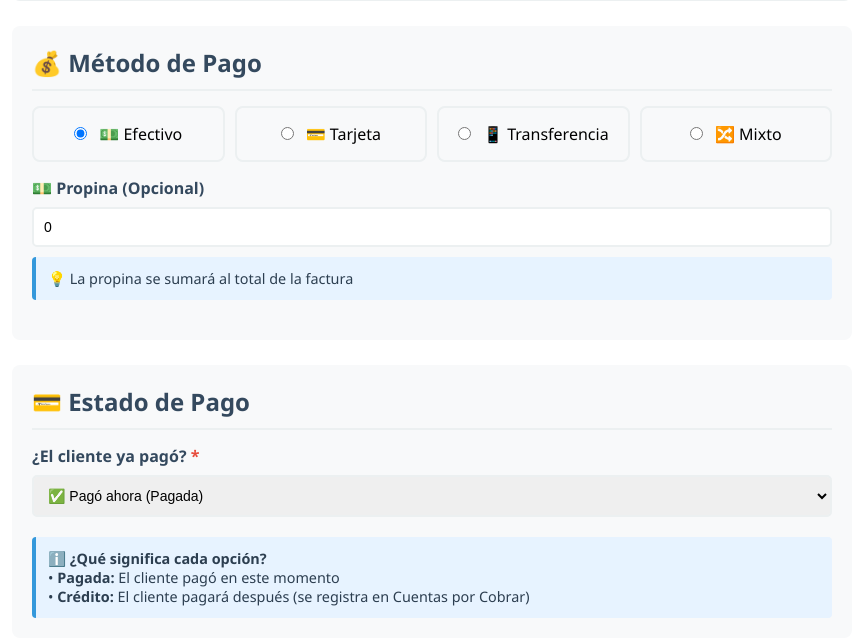
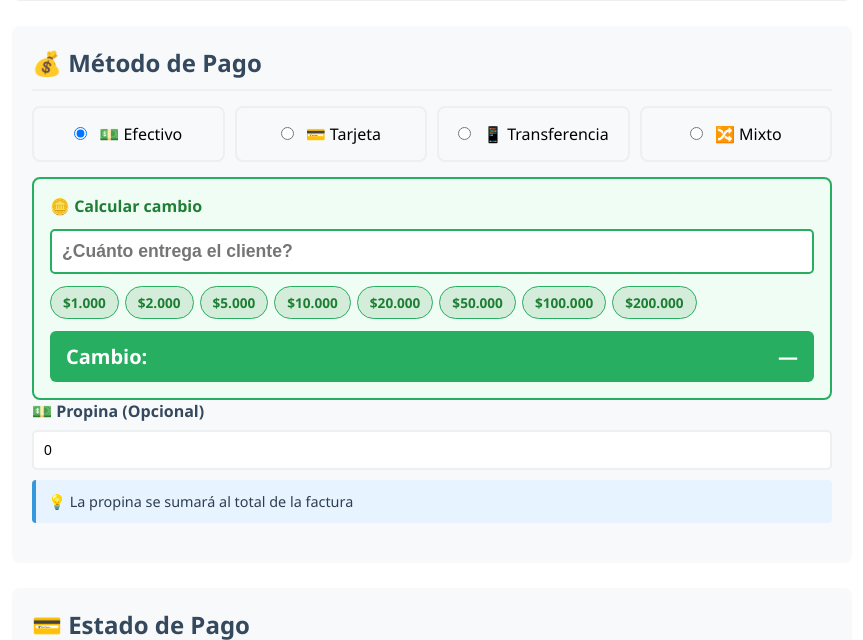
Before and after one commit to vallejoj645/Punto-saludable, a Flask app: page /facturar_sesion/1 in a window 1280 px wide. Shown: the part 619-1259 px from the top of the page, without its empty margins (208-1071 px from the left). Run offline with Flask 3, Linux system fonts and the light colour scheme; a user stored in the database is signed in; tables that the repository leaves empty hold one stand-in row (values such as "Sample post").

Commit message:
Update facturar_sesion.html

```diff
--- a/templates/facturar_sesion.html
+++ b/templates/facturar_sesion.html
@@ -197,6 +197,39 @@
             color: #2c3e50;
         }
 
+        /* ── Calculadora de cambio ── */
+        .cambio-box {
+            display: none;
+            background: #f0fdf4;
+            border: 2px solid #27ae60;
+            border-radius: 8px;
+            padding: 16px;
+            margin-top: 15px;
+        }
+        .cambio-box.visible { display: block; }
+        .cambio-box h3 { color: #1e7e34; margin-bottom: 12px; font-size: 1rem; }
+        .cambio-input-row { display: flex; gap: 10px; align-items: center; margin-bottom: 12px; }
+        .cambio-input-row input {
+            flex: 1; padding: 10px; border: 2px solid #27ae60;
+            border-radius: 5px; font-size: 1.1rem; font-weight: 700;
+        }
+        .cambio-input-row input:focus { outline: none; border-color: #1e7e34; }
+        .billetes { display: flex; flex-wrap: wrap; gap: 6px; margin-bottom: 12px; }
+        .billete {
+            padding: 6px 12px; background: #d4edda; border: 1px solid #27ae60;
+            border-radius: 20px; font-size: 0.85rem; font-weight: 600;
+            color: #1e7e34; cursor: pointer; transition: all 0.2s;
+        }
+        .billete:hover { background: #27ae60; color: white; }
+        .cambio-resultado {
+            display: flex; justify-content: space-between; align-items: center;
+            padding: 12px 16px; border-radius: 6px;
+            background: #27ae60; color: white;
+            font-size: 1.25rem; font-weight: 800;
+        }
+        .cambio-resultado.negativo { background: #e74c3c; }
+        .cambio-resultado.exacto  { background: #2980b9; }
+
         .required {
             color: #e74c3c;
             font-weight: bold;
@@ -391,6 +424,29 @@
                     </div>
                 </div>
 
+                <!-- Calculadora de cambio (solo efectivo) -->
+                <div class="cambio-box" id="cambio-box">
+                    <h3>🪙 Calcular cambio</h3>
+                    <div class="cambio-input-row">
+                        <input type="number" id="pago-recibido" placeholder="¿Cuánto entrega el cliente?"
+                               min="0" oninput="calcularCambio()">
+                    </div>
+                    <div class="billetes" id="billetes">
+                        <span class="billete" onclick="setBillete(1000)">$1.000</span>
+                        <span class="billete" onclick="setBillete(2000)">$2.000</span>
+                        <span class="billete" onclick="setBillete(5000)">$5.000</span>
+                        <span class="billete" onclick="setBillete(10000)">$10.000</span>
+                        <span class="billete" onclick="setBillete(20000)">$20.000</span>
+                        <span class="billete" onclick="setBillete(50000)">$50.000</span>
+                        <span class="billete" onclick="setBillete(100000)">$100.000</span>
+                        <span class="billete" onclick="setBillete(200000)">$200.000</span>
+                    </div>
+                    <div class="cambio-resultado" id="cambio-resultado">
+                        <span>Cambio:</span>
+                        <span id="cambio-valor">—</span>
+                    </div>
+                </div>
+
                 <div class="form-group">
                     <label>💵 Propina (Opcional)</label>
                     <input type="number" name="propina" id="propina" step="0.01" min="0" value="0" oninput="calcularTotal()" placeholder="0.00">
@@ -471,6 +527,11 @@
     <script>
         const subtotalBase = {{ subtotal }};
 
+        function totalActual() {
+            const propina = parseFloat(document.getElementById('propina').value) || 0;
+            return subtotalBase + propina;
+        }
+
         // Calcular total con propina
         function calcularTotal() {
             const propina = parseFloat(document.getElementById('propina').value) || 0;
@@ -484,17 +545,55 @@
             } else {
                 document.getElementById('propina-display').style.display = 'none';
             }
+
+            calcularCambio();
         }
 
-        // Mostrar/ocultar desglose de pago mixto
+        // ── Calculadora de cambio ──
+        function calcularCambio() {
+            const pago = parseFloat(document.getElementById('pago-recibido').value) || 0;
+            const total = totalActual();
+            const cambio = pago - total;
+            const el = document.getElementById('cambio-resultado');
+            const valorEl = document.getElementById('cambio-valor');
+
+            if (!pago) {
+                valorEl.textContent = '—';
+                el.className = 'cambio-resultado';
+                return;
+            }
+            if (cambio < 0) {
+                valorEl.textContent = '-$' + Math.abs(cambio).toLocaleString('es-CO', {maximumFractionDigits: 0}) + ' (falta)';
+                el.className = 'cambio-resultado negativo';
+            } else if (cambio === 0) {
+                valorEl.textContent = 'Exacto ✓';
+                el.className = 'cambio-resultado exacto';
+            } else {
+                valorEl.textContent = '$' + cambio.toLocaleString('es-CO', {maximumFractionDigits: 0});
+                el.className = 'cambio-resultado';
+            }
+        }
+
+        function setBillete(valor) {
+            document.getElementById('pago-recibido').value = valor;
+            calcularCambio();
+        }
+
+        // Mostrar/ocultar desglose de pago mixto y calculadora de cambio
         function toggleDesglose() {
             const metodoPago = document.querySelector('input[name="metodo_pago"]:checked').value;
             const desglose = document.getElementById('desglose-mixto');
+            const cambioBox = document.getElementById('cambio-box');
 
             if (metodoPago === 'mixto') {
                 desglose.classList.add('active');
+                cambioBox.classList.remove('visible');
+            } else if (metodoPago === 'efectivo') {
+                desglose.classList.remove('active');
+                cambioBox.classList.add('visible');
             } else {
                 desglose.classList.remove('active');
+                cambioBox.classList.remove('visible');
             }
         }
 
@@ -570,10 +669,9 @@
             }
         });
 
-        // Auto-focus en el primer campo al cargar
         document.addEventListener('DOMContentLoaded', function() {
-            // Calcular total inicial
             calcularTotal();
+            toggleDesglose();
         });
     </script>
 </body>
```
